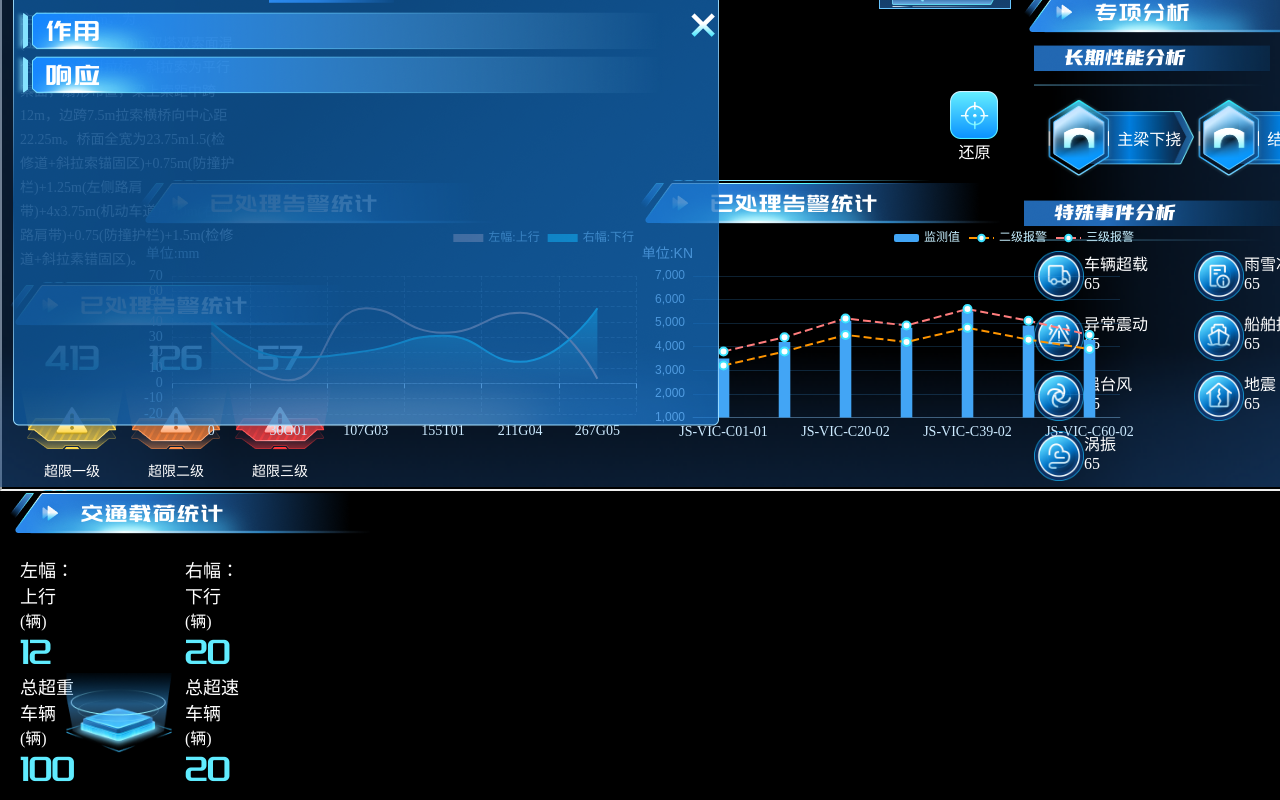
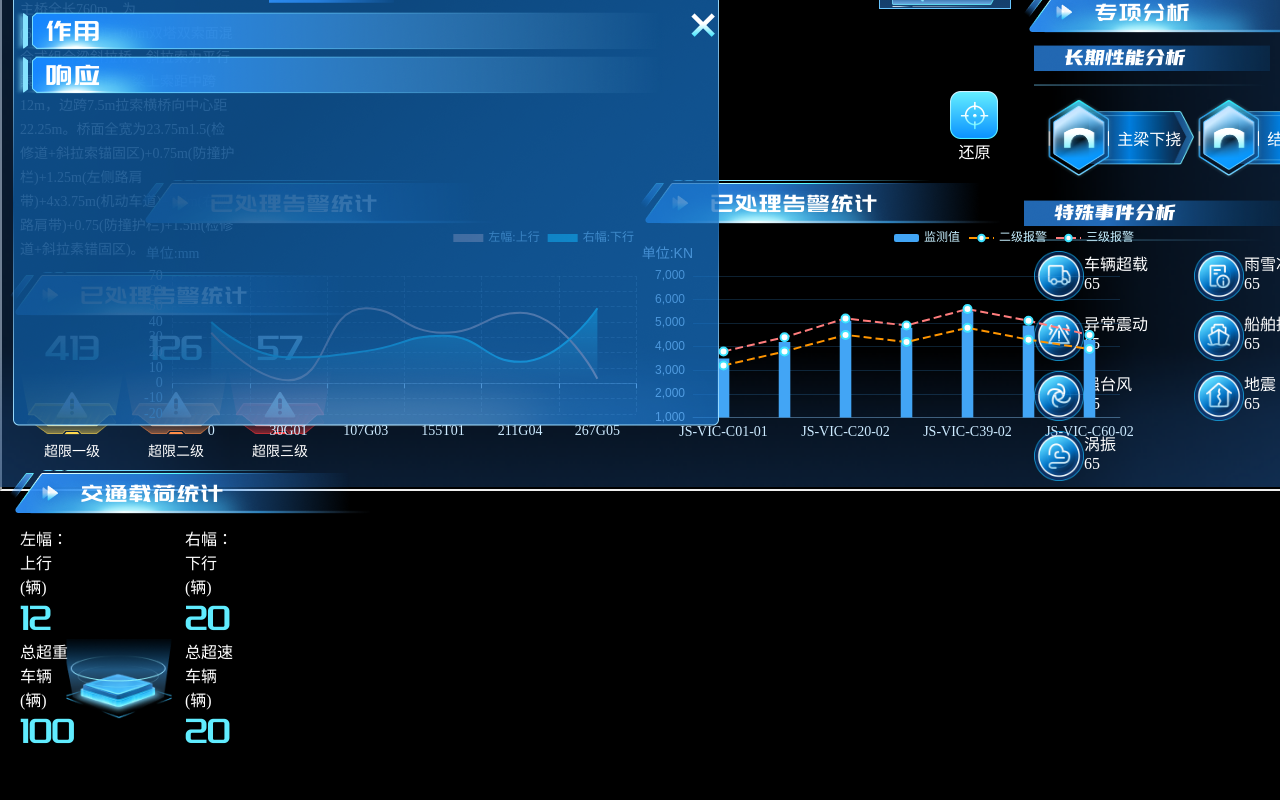
Before and after one commit to Happy0Ending/YJBridge, a Vue app: page / in a window 1280 px wide. Shown: the part 337-1137 px from the top of the page. After the commit the page ends 1099 px from the top, so only its background shows below. Built offline with nearby package versions, Linux system fonts and the light colour scheme; what tdesign-vue-next would draw is missing.

Commit message:
完善响应式

```diff
--- a/src/view/Index.vue
+++ b/src/view/Index.vue
@@ -363,7 +363,7 @@ import BackView from "../components/BackView.vue";
       padding: 10px;
       display: flex;
       flex-direction: column;
-      gap: 10px;
+      gap: 5px;
       flex: 1;
 
       .location {
@@ -421,7 +421,6 @@ import BackView from "../components/BackView.vue";
         flex-direction: column;
         align-items: center;
         justify-content: space-around;
-        gap: 5px;
 
         .alarm-number {
           font-family: PMZD;
@@ -447,7 +446,6 @@ import BackView from "../components/BackView.vue";
   .JTZH-TJ {
     display: flex;
     flex-direction: column;
-    gap: 10px;
     flex: 1;
 
     .car-animation {
@@ -492,9 +490,6 @@ import BackView from "../components/BackView.vue";
       }
     }
 
-    .JTZH-title {
-      font-size: 18px;
-    }
 
     .JTZX-number {
       width: 55px;
```
